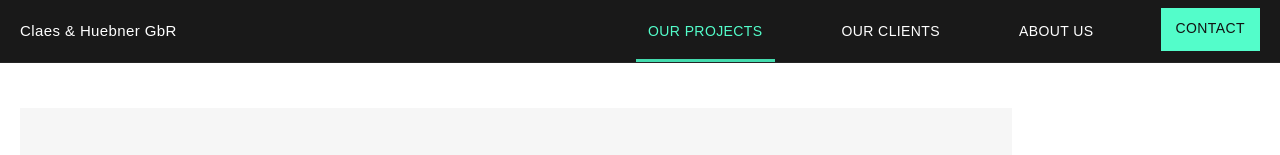
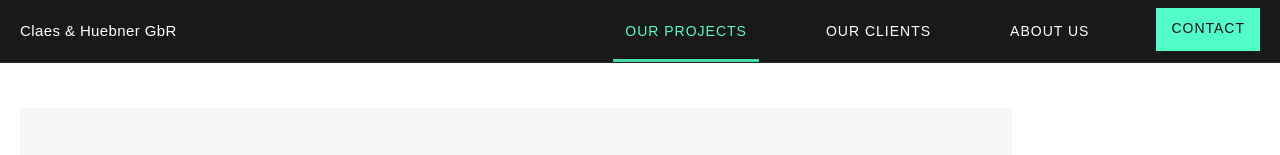
Before and after one commit to claes-work/Portfolio-Website-Claes, a Vue app: page / in a window 1280 px wide. Shown: the top 155 px of the page. Built offline with nearby package versions, Linux system fonts and the light colour scheme.

Commit message:
[ADD] changed font family in navbars

```diff
--- a/src/assets/scss/desktop-navbar.scss
+++ b/src/assets/scss/desktop-navbar.scss
@@ -30,10 +30,12 @@
       li {
         list-style: none;
         cursor: pointer;
+        font-family: 'Space Mono',sans-serif;
 
         a {
           color: $default-text-color;
-          letter-spacing: .4px;
+          font-family: 'Space Mono',sans-serif;
+          letter-spacing: 1px;
           font-size: 14px;
           font-weight: 500;
           text-decoration: none;
--- a/src/assets/scss/mobile-navbar.scss
+++ b/src/assets/scss/mobile-navbar.scss
@@ -79,13 +79,14 @@
 
         a {
           display: block;
+          font-family: 'Space Mono',sans-serif;
+          letter-spacing: 1px;
+          font-size: 14px;
+          font-weight: 500;
           position: relative;
           border-bottom: $nav-border-val;
           margin-bottom: -1px;
           color: $default-text-color;
-          letter-spacing: .4px;
-          font-size: 13px;
-          font-weight: 500;
           padding: 18px 0;
           text-decoration: none;
         }
```
